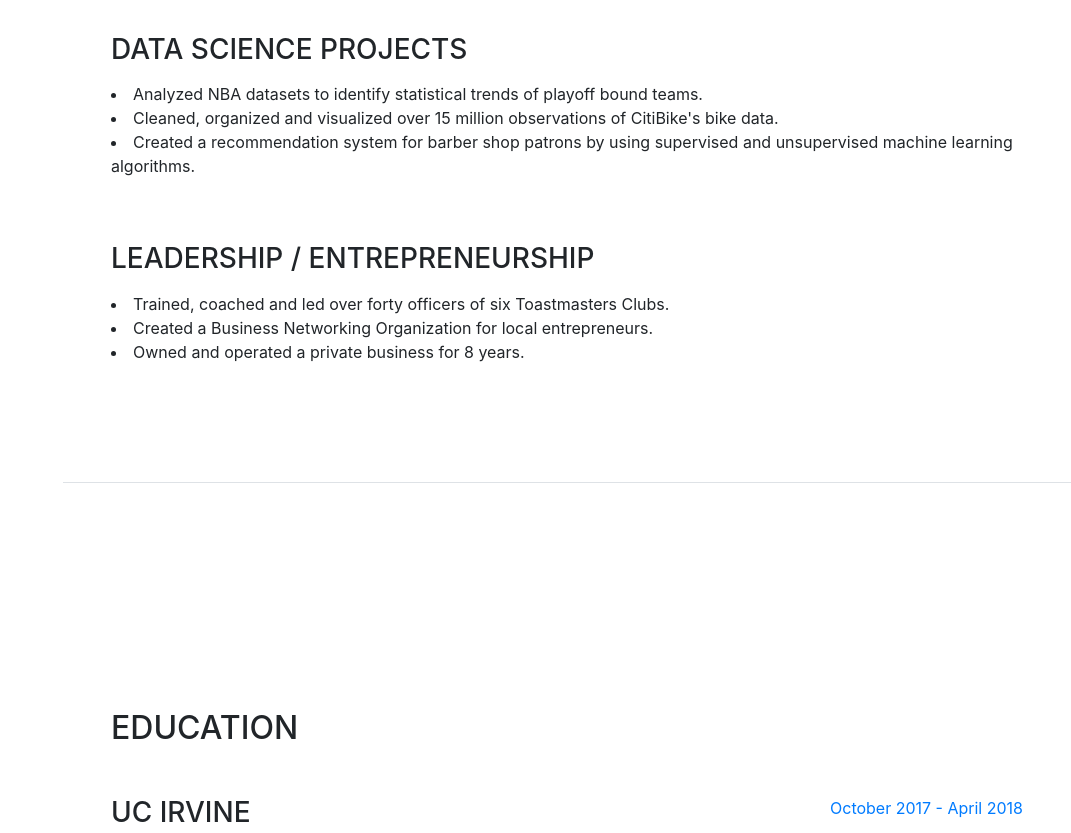
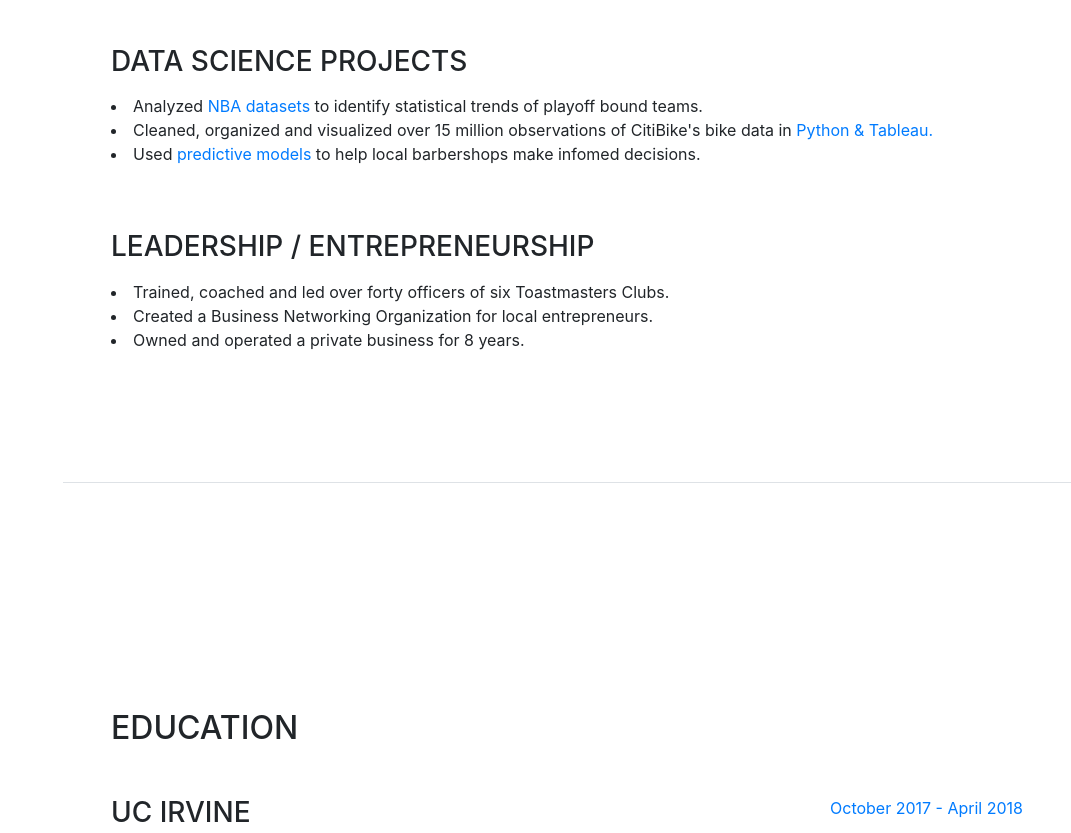
Before and after one commit to ABFdata/ABFdata.github.io, a website with bundled scripts: page index.html in a window 1280 px wide. Shown: the part 1117-1950 px from the top of the page, without its empty margins (209-1280 px from the left). Built offline with nearby package versions, Linux system fonts and the light colour scheme; a web font is replaced by a local one.

Commit message:
update project links

```diff
--- a/index.html
+++ b/index.html
@@ -123,11 +123,12 @@
           <div class="resume-item d-flex flex-column flex-md-row mb-5">
             <div class="resume-content mr-auto">
               <h3 class="mb-0">Data Science Projects</h3>
-              <p><li>Analyzed NBA datasets to identify statistical trends of playoff bound teams.</li>
-                <li>Cleaned, organized and visualized over 15 million observations of CitiBike's bike data.</li>
-                <li>Created a recommendation system for barber shop patrons by using supervised and unsupervised machine learning algorithms.</li></p>
+              <p><li>Analyzed <a href="https://github.com/lyniguez/Basketball-Project">NBA datasets</a> to identify statistical trends of playoff bound teams.</li>
+                <li>Cleaned, organized and visualized over 15 million observations of CitiBike's bike data in <a href="https://github.com/ABFdata/Homework/tree/master/Tableau/CitiBike">Python &amp; Tableau.</a></li>
+                <li>Used <a href="https://abfdata.github.io/dpsInsightsProject3Site/reveal.js-master/dps_presentation_slides.html#/">predictive models</a> to help local barbershops make infomed decisions.</li></p>
             </div>
           </div>
+
 
           <div class="resume-item d-flex flex-column flex-md-row mb-5">
             <div class="resume-content mr-auto">
```
